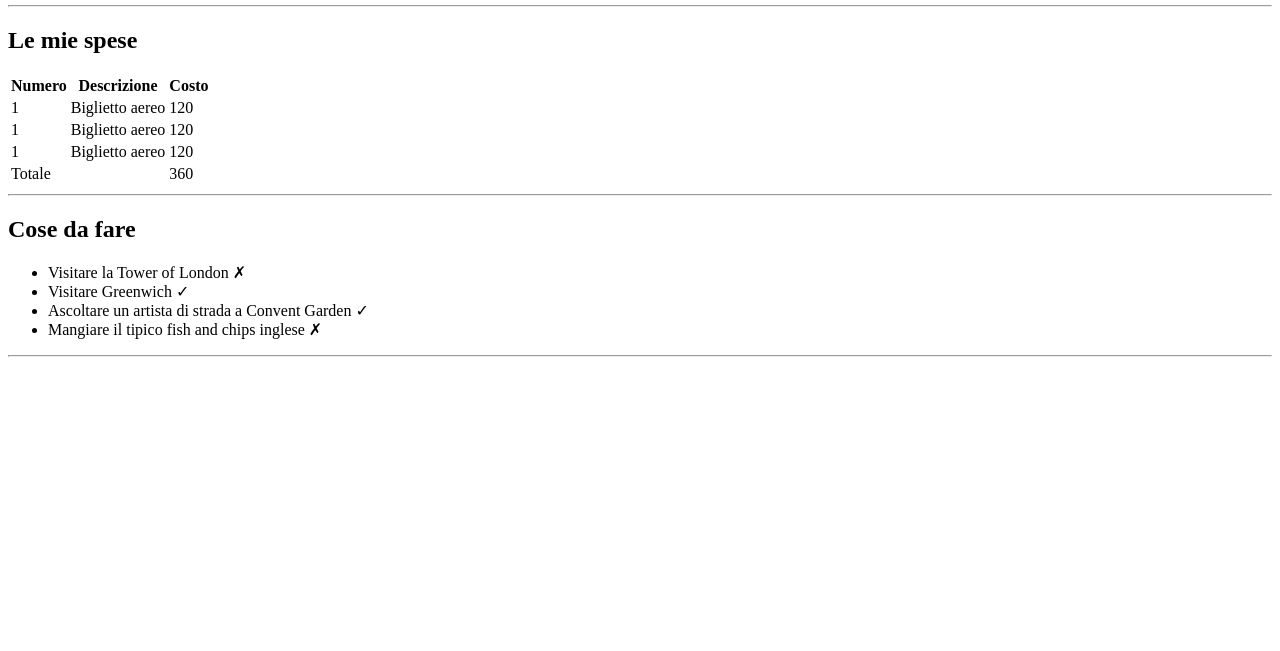
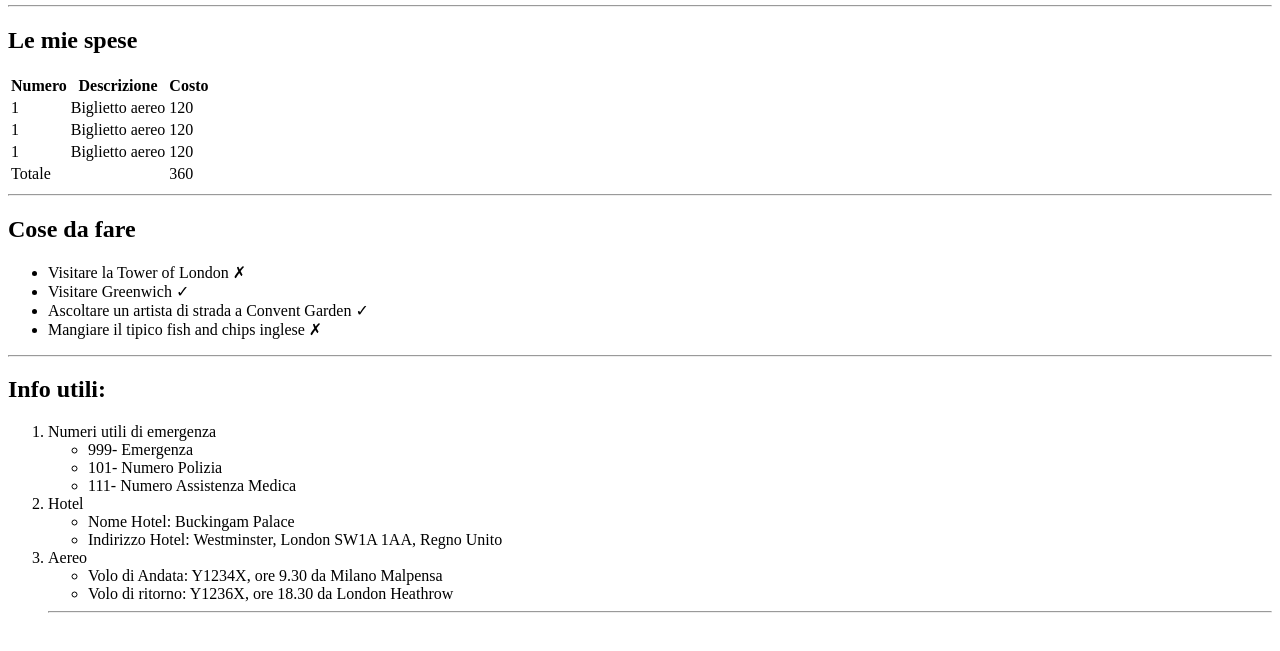
Before and after one commit to Alecpu92/html-london-trip, a plain HTML site: page index.html in a window 1280 px wide. Shown: the part 101-752 px from the top of the page. Drawn offline with Linux system fonts and the light colour scheme.

Commit message:
fine info utili

```diff
--- a/index.html
+++ b/index.html
@@ -63,6 +63,28 @@
         </ul>
         <hr>
 
+        <!-- inizio info utili -->
+        <h2>Info utili:</h2>
+        <ol>
+            <li>Numeri utili di emergenza</li>
+            <ul>
+                <li>999- Emergenza</li>
+                <li>101- Numero Polizia</li>
+                <li>111- Numero Assistenza Medica</li>
+            </ul>
+            <li>Hotel</li>
+            <ul>
+                <li>Nome Hotel: Buckingam Palace</li>
+                <li>Indirizzo Hotel: Westminster, London SW1A 1AA, Regno Unito</li>
+            </ul>
+            <li>Aereo</li>
+            <ul>
+                <li>Volo di Andata: Y1234X, ore 9.30 da Milano Malpensa</li>
+                <li>Volo di ritorno: Y1236X, ore 18.30 da London Heathrow</li>
+            </ul>
+            <hr>
+        </ol>
+
 
     </main>
 
```
